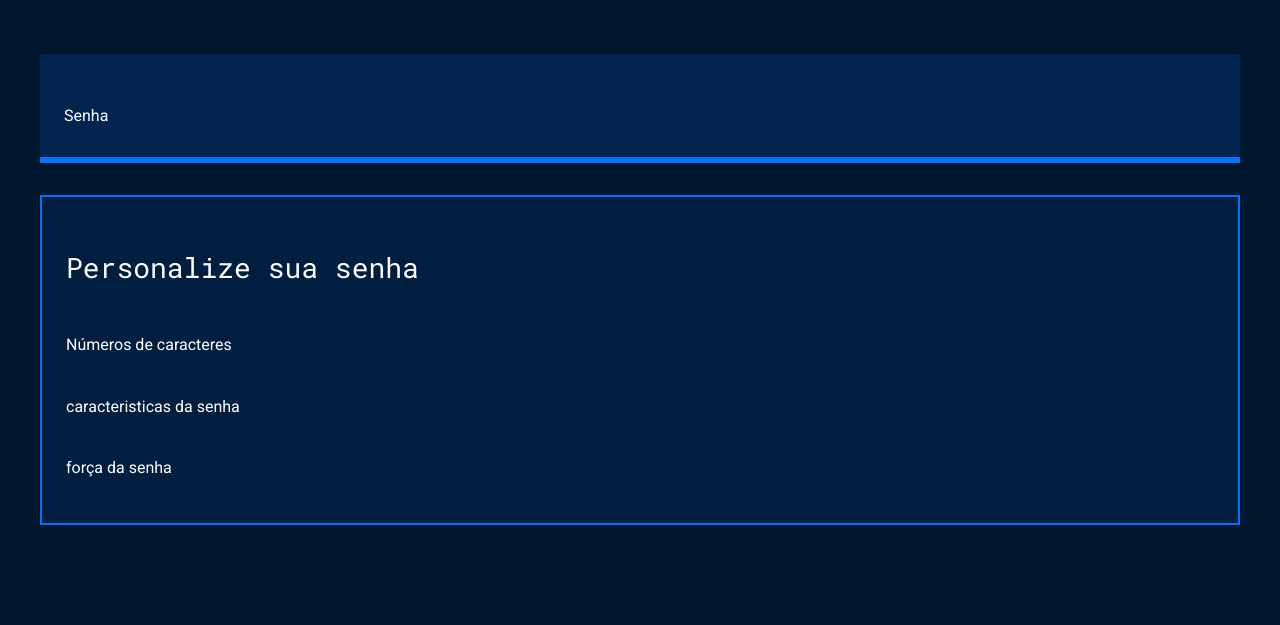
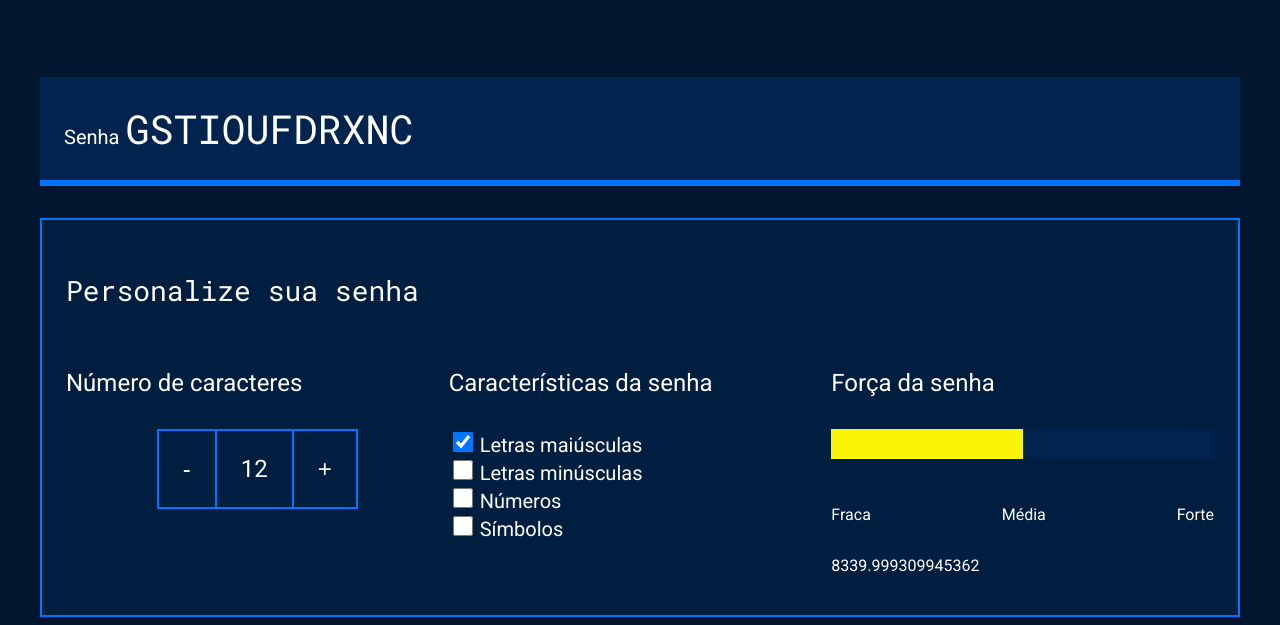
Before and after one commit to jhoannysl/Seguranca-Digital, a plain HTML site: page index.html in a window 1280 px wide. Shown: the part 249-874 px from the top of the page. Before the commit the page ends 800 px from the top, so only its background shows below. Drawn offline with Linux system fonts and the light colour scheme.

Commit message:
Add files via upload

```diff
--- a/index.html
+++ b/index.html
@@ -1,11 +1,13 @@
 <!DOCTYPE html>
 <html lang="pt-br">
+
 <head>
     <meta charset="UTF-8">
     <meta name="viewport" content="width=device-width, initial-scale=1.0">
     <title>Gerador de senha</title>
     <link rel="stylesheet" href="style.css">
 </head>
+
 <body>
     <section class="conteudo">
         <div class="conteudo-titulo">
@@ -15,21 +17,52 @@
         </div>
         <div class="conteudo-senha">
             <label for="senha">Senha</label>
-            <input name="senha" type="text" id="campo-senha"/>
+            <input name="senha" type="text" id="campo-senha" readonly>
         </div>
         <div class="parametro">
             <h3 class="parametro-titulo">Personalize sua senha</h3>
             <div class="parametro-coluna__senha">
                 <div class="parametro-senha">
-            <h4 class="parametro__senha">Números de caracteres</h4>
+                    <h4 class="parametro-senha__titulo">Número de caracteres</h4>
+                    <div class="parametro-senha-botoes">
+                        <button class="parametro-senha__botao">-</button>
+                        <p class="parametro-senha__texto">12</p>
+                        <button class="parametro-senha__botao">+</button>
+                    </div>
                 </div>
                 <div class="parametro-senha">
-            <h4 class="parametro__senha">caracteristicas da senha</h4>
+                    <h4 class="parametro-senha__titulo">Características da senha</h4>
+                    <div class="parametro-senha-checkbox">
+                        <input name="maiusculo" type="checkbox" class="checkbox" checked>
+                        <label for="maiusculo">Letras maiúsculas</label>
+                    </div>
+                    <div class="parametro-senha-checkbox">
+                        <input name="minusculo" type="checkbox" class="checkbox">
+                        <label for="minusculo">Letras minúsculas</label>
+                    </div>
+                    <div class="parametro-senha-checkbox">
+                        <input name="numero" type="checkbox" class="checkbox">
+                        <label for="numero">Números</label>
+                    </div>
+                    <div class="parametro-senha-checkbox">
+                        <input name="simbolo" type="checkbox" class="checkbox">
+                        <label for="simbolo">Símbolos</label>
+                    </div>
                 </div>
                 <div class="parametro-senha">
-            <h4 class="parametro__senha">força da senha</h4>
+                    <h4 class="parametro-senha__titulo">Força da senha</h4>
+                    <div class="barra"></div>
+                    <div class="forca fraca"></div>
+                    <div class="parametro-senha-textos">
+                        <p>Fraca</p>
+                        <p>Média</p>
+                        <p>Forte</p>
+                    </div>
+                    <p class="entropia"></p>
+                </div>
             </div>
         </div>
     </section>
+    <script src="main.js"></script>
 </body>
 </html>
--- /dev/null
+++ b/main.js
@@ -0,0 +1,77 @@
+const numeroSenha = document.querySelector('.parametro-senha__texto');
+let tamanhoSenha = 12;
+numeroSenha.textContent = tamanhoSenha;
+const letrasMaiusculas = 'ABCDEFGHIJKLMNOPQRSTUVXYWZ';
+const letrasMinusculas = 'abcdefghijklmnopqrstuvxywz';
+const numeros = '0123456789';
+const simbolos = '!@%*?';
+const botoes = document.querySelectorAll('.parametro-senha__botao');
+const campoSenha = document.querySelector('#campo-senha');
+const checkbox = document.querySelectorAll('.checkbox');
+const forcaSenha = document.querySelector('.forca');
+
+botoes[0].onclick = diminuiTamanho;
+botoes[1].onclick = aumentaTamanho;
+
+function diminuiTamanho() {
+    if (tamanhoSenha > 1) {
+        // tamanhoSenha = tamanhoSenha-1;
+        tamanhoSenha--;
+    }
+    numeroSenha.textContent = tamanhoSenha;
+    geraSenha();
+}
+function aumentaTamanho() {
+    if (tamanhoSenha < 20) {
+        // tamanhoSenha = tamanhoSenha+1;
+        tamanhoSenha++;
+    }
+    numeroSenha.textContent = tamanhoSenha;
+    geraSenha();
+}
+
+for (i = 0; i < checkbox.length; i++) {
+    checkbox[i].onclick = geraSenha;
+}
+
+geraSenha();
+
+function geraSenha() {
+    let alfabeto = '';
+    if (checkbox[0].checked) {
+        alfabeto = alfabeto + letrasMaiusculas;
+    }
+    if (checkbox[1].checked) {
+        alfabeto = alfabeto + letrasMinusculas;
+    }
+    if (checkbox[2].checked) {
+        alfabeto = alfabeto + numeros;
+    }
+    if (checkbox[3].checked) {
+        alfabeto = alfabeto + simbolos;
+    }
+    let senha = '';
+    for (let i = 0; i < tamanhoSenha; i++) {
+        let numeroAleatorio = Math.random() * alfabeto.length;
+        numeroAleatorio = Math.floor(numeroAleatorio);
+        senha = senha + alfabeto[numeroAleatorio];
+    }
+    campoSenha.value = senha;
+    classificaSenha(alfabeto.length);
+
+}
+
+function classificaSenha(tamanhoAlfabeto){
+    let entropia = tamanhoSenha * Math.log2(tamanhoAlfabeto);
+    console.log(entropia);
+    forcaSenha.classList.remove('fraca','media','forte');
+    if (entropia > 57){
+        forcaSenha.classList.add('forte');
+    } else if (entropia > 35 && entropia < 57 ) {
+        forcaSenha.classList.add('media');
+    } else if (entropia <= 35){
+        forcaSenha.classList.add('fraca');
+    }
+    const valorEntropia = document.querySelector('.entropia');
+    valorEntropia.textContent = 2**Math.floor(entropia)/(100e6*60*60*24);
+}
--- a/style.css
+++ b/style.css
@@ -27,41 +27,11 @@ body{
 
 .titulo-secundario{
     font-size: 24px;
-    font-weight: 400;
-
 }
 
 .conteudo-titulo{
     text-align: center;
     margin-top: 80px;
-
-}
-
-.conteudo-senha{
-    background: var(--fundo-senha);
-    padding: 24px;
-    border-bottom: 6px solid var(--borda);
-
-}
-
-#campo-senha {
-    background-color: var(--fundo-senha);
-    border: none;
-    color: var(--branco);
-    font-family: var(--roboto-mono);
-    font-size: 40px;
-
-}
-
-#campo-senha:focus {
-    outline: none;
-
-}
-
-.conteudo{
-    max-width: 1200px;
-    margin: 0 auto;
-
 }
 
 .conteudo-senha{
@@ -69,14 +39,33 @@ body{
     background: var(--fundo-senha);
     padding: 24px;
     border-bottom: 6px solid var(--borda);
+}
 
+#campo-senha{
+    background-color: var(--fundo-senha);
+    border: none;
+    color: var(--branco);
+    font-family: var(--roboto-mono);
+    font-size: 40px;
+    width: 70%;
 }
+
+#campo-senha:focus{
+    outline: none;
+}
+
+.conteudo{
+    max-width: 1200px;
+    margin: 0 auto;
+}
+
 .parametro{
     background-color: var(--fundo-texto);
     border: 2px solid var(--borda);
     margin-top: 32px;
     padding: 24px;
 }
+
 .parametro-titulo{
     font-family: var(--roboto-mono);
     font-size: 28px;
@@ -85,16 +74,79 @@ body{
 .parametro-senha__titulo{
     font-size:24px;
 }
+
 .parametro-coluna__senha{
     display: flex;
     flex-direction: column;
     justify-content: center;
 }
-#campo-senha{
+.parametro-senha{
+    width: 50%;
+    margin: 0 auto;
+}
+
+.parametro-senha-botoes{
+    display: flex;
+    justify-content: center;
+}
+
+.parametro-senha__botao{
+    background-color: var(--fundo-texto);
+    color: var(--branco);
+    border: 2px solid var(--borda);
+    padding: 24px;
+    font-size: 24px;
+    cursor: pointer;
+}
+.parametro-senha__texto{
+    padding: 24px;
+    border-top: 2px solid var(--borda);
+    border-bottom: 2px solid var(--borda);
+    margin: 0;
+    font-size: 24px;
+}
+
+label{
+    font-size: 20px;
+}
+
+.checkbox{
+    width: 20px;
+    height: 20px;
+    cursor: pointer;
+}
+
+.barra{
     background-color: var(--fundo-senha);
-    border: none;
-    color: var(--branco);
-    font-family: var(--roboto-mono);
-    font-size: 40px;
-    width: 70%;
+    height: 30px;
+    width: 100%;
 }
+.forca{
+    height: 30px;
+    position: relative;
+    bottom: 30px;
+}
+.fraca{
+    width: 25%;
+    background-color: #E71B32;
+}
+.media{
+    background-color: #FAF408;
+    width: 50%;
+}
+.forte{
+    background-color: #00FF85;
+    width: 100%;
+}
+
+.parametro-senha-textos{
+    display: flex;
+    justify-content: space-between;
+}
+
+
+@media screen and (min-width: 768px) {
+    .parametro-coluna__senha{
+        flex-direction: row;
+    }
+}
```
Also changed, not shown: unlock.svg (added), 1 other file. Lines whose indentation alone changed are shown as unchanged.
